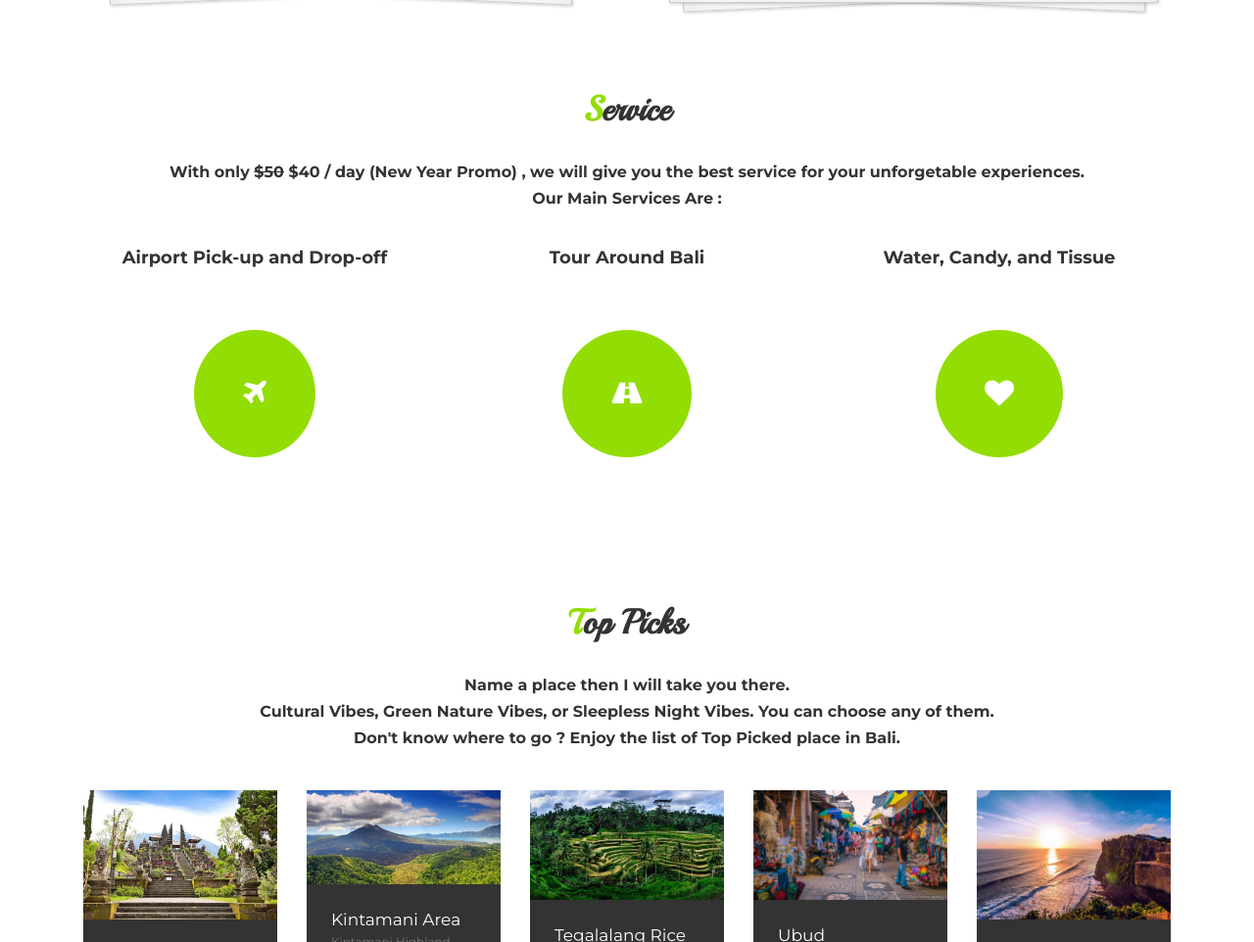
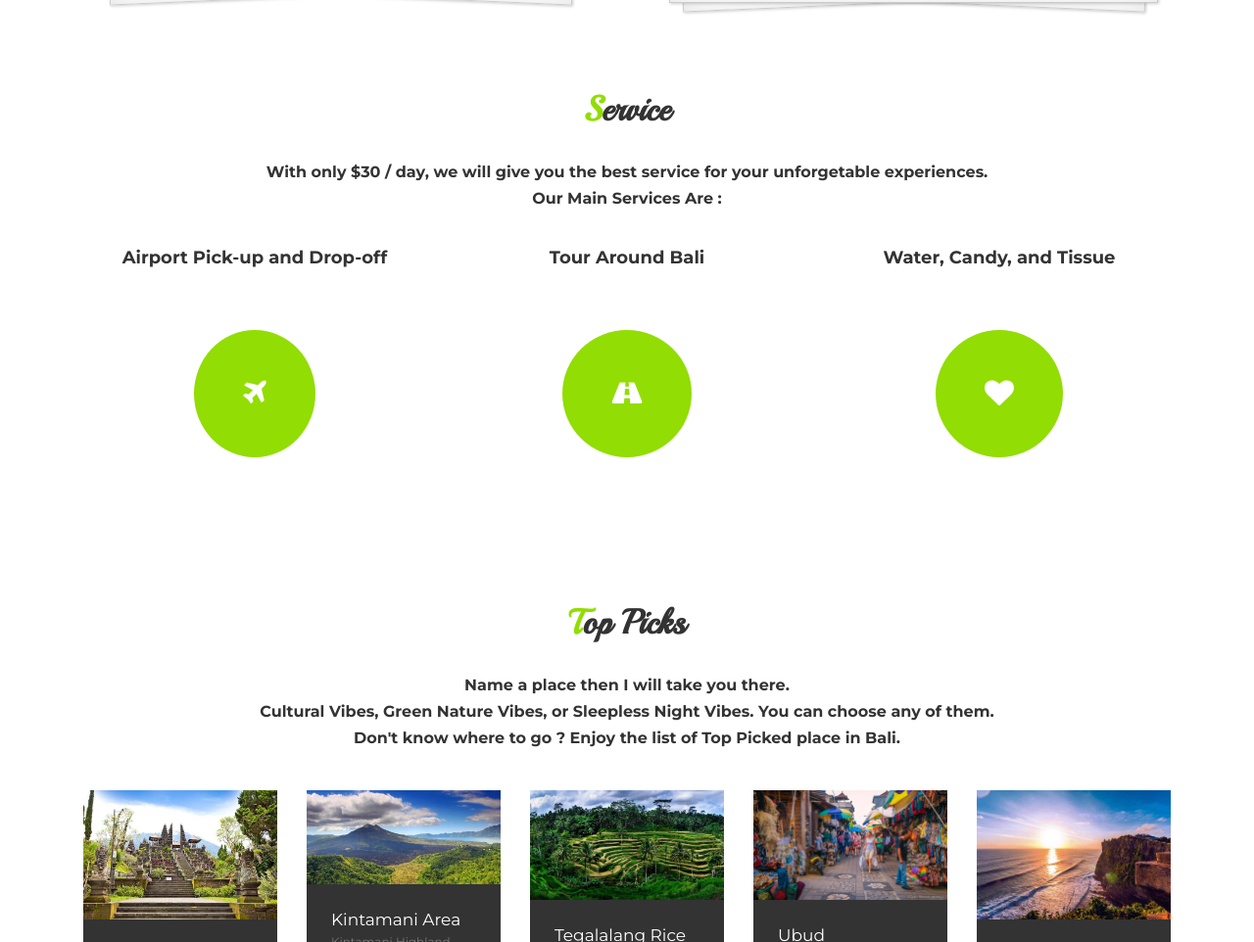
Before and after one commit to tomtour/tomtour.github.io, a plain HTML site: page index.html in a window 1280 px wide. Shown: the part 1498-2460 px from the top of the page at 98% size. Drawn offline with nearby package versions, Linux system fonts and the light colour scheme.

Commit message:
Update index.html

```diff
--- a/index.html
+++ b/index.html
@@ -247,7 +247,7 @@
       <div class="container">
         <div class="heading">
           <h2>Service</h2>
-		<h3>With only <strike>$50</strike> $40 / day <strong> (New Year Promo) </strong>, we will give you the best service for your unforgetable experiences.<br>
+		<h3>With only $30 / day, we will give you the best service for your unforgetable experiences.<br>
           Our Main Services Are : </h3>
         </div>
       </div>
```
